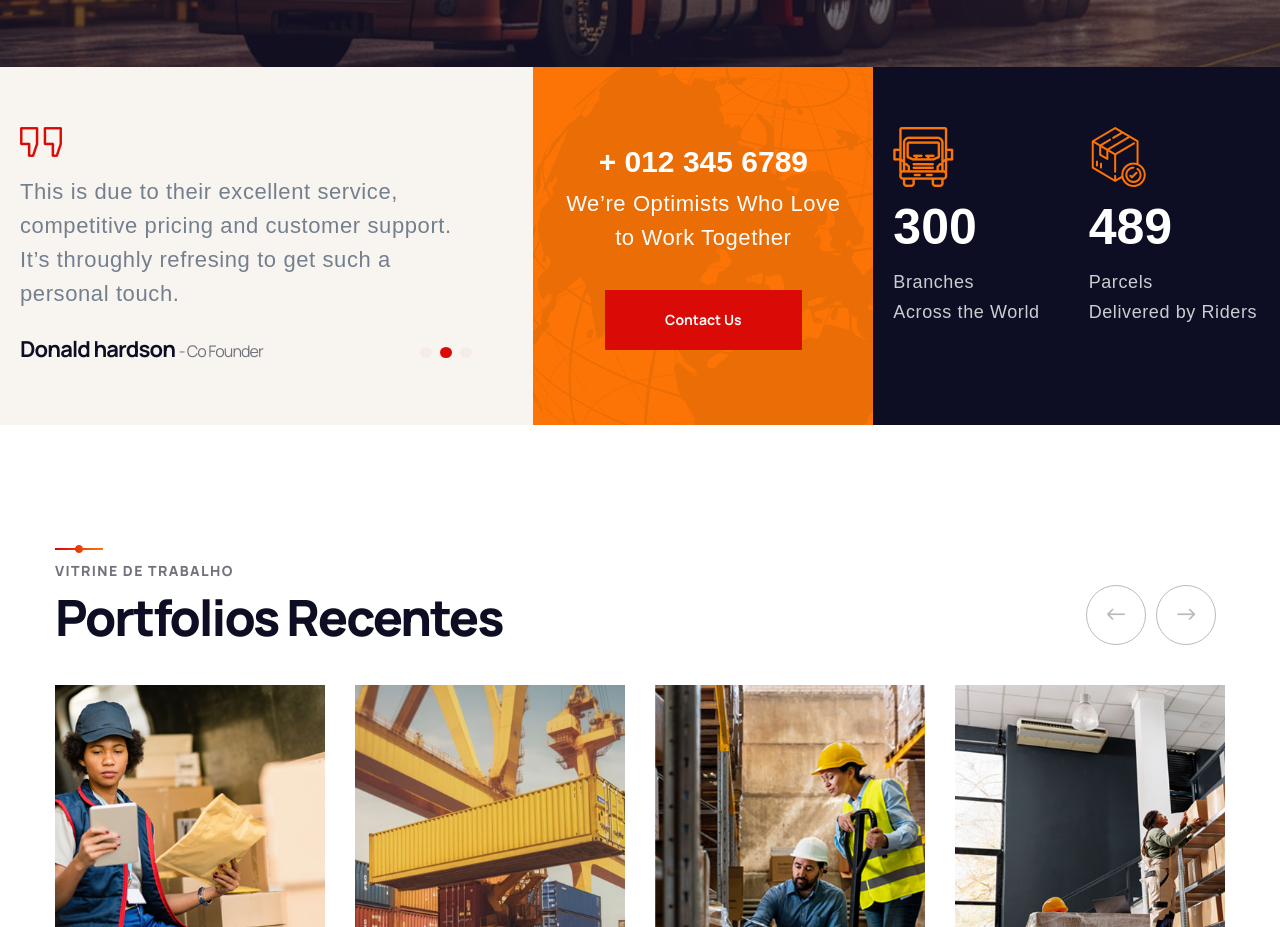
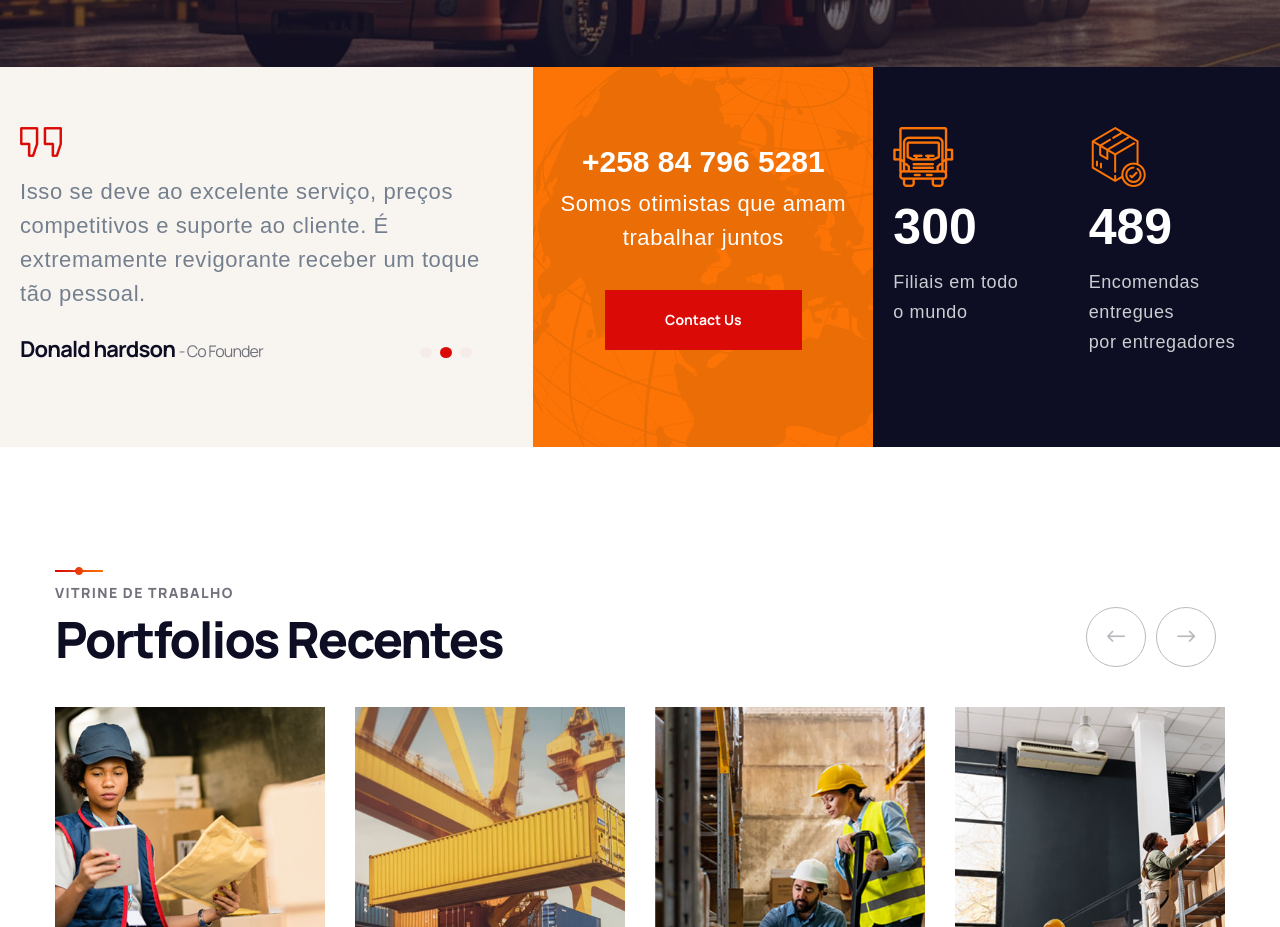
Before and after one commit to SRGLogistica/Next-js-App, a Next.js app: page / in a window 1280 px wide. Shown: the part 5340-6267 px from the top of the page. Built offline with nearby package versions, Linux system fonts and the light colour scheme.

Commit message:
Testimonial1

```diff
--- a/components/sections/Testimonial1.js
+++ b/components/sections/Testimonial1.js
@@ -31,7 +31,16 @@ const Testimonial1 = () => {
 					<div className="testimonial-block">
 						<div className="inner-box">
 							<div className="icon-quote"></div>
-							<div className="text">This is due to their excellent service, competitive pricing and customer support. It’s throughly refresing to get such a personal touch.</div>
+							<div className="text">Isso se deve ao excelente serviço, preços competitivos e suporte ao cliente. É extremamente revigorante receber um toque tão pessoal.</div>
+							<h5 className="name">Sergio Machel <span className="designation">- Co Founder</span></h5>
+						</div>
+					</div>
+				</SwiperSlide>
+				<SwiperSlide>
+					<div className="testimonial-block">
+						<div className="inner-box">
+							<div className="icon-quote"></div>
+							<div className="text">Isso se deve ao excelente serviço, preços competitivos e suporte ao cliente. É extremamente revigorante receber um toque tão pessoal.</div>
 							<h5 className="name">Donald hardson <span className="designation">- Co Founder</span></h5>
 						</div>
 					</div>
@@ -40,16 +49,7 @@ const Testimonial1 = () => {
 					<div className="testimonial-block">
 						<div className="inner-box">
 							<div className="icon-quote"></div>
-							<div className="text">This is due to their excellent service, competitive pricing and customer support. It’s throughly refresing to get such a personal touch.</div>
-							<h5 className="name">Donald hardson <span className="designation">- Co Founder</span></h5>
-						</div>
-					</div>
-				</SwiperSlide>
-				<SwiperSlide>
-					<div className="testimonial-block">
-						<div className="inner-box">
-							<div className="icon-quote"></div>
-							<div className="text">This is due to their excellent service, competitive pricing and customer support. It’s throughly refresing to get such a personal touch.</div>
+							<div className="text">Isso se deve ao excelente serviço, preços competitivos e suporte ao cliente. É extremamente revigorante receber um toque tão pessoal.</div>
 							<h5 className="name">Donald hardson <span className="designation">- Co Founder</span></h5>
 						</div>
 					</div>
@@ -61,8 +61,8 @@ const Testimonial1 = () => {
       <div className="contact-column col-xl-3 col-lg-6 col-md-12 col-sm-12">
         <div className="inner-column">
           <div className="icon-globe"></div>
-          <a href="0123456789" className="phone">+ 012 345 6789</a>
-          <div className="text">We’re Optimists Who Love to Work Together</div>
+          <a href="0123456789" className="phone">+258 84 796 5281</a>
+          <div className="text">Somos otimistas que amam trabalhar juntos</div>
           <Link href="page-contact" className="theme-btn btn-style-one hover-light"><span className="btn-title">Contact Us</span></Link>
         </div>
       </div>
@@ -77,7 +77,7 @@ const Testimonial1 = () => {
                   <i className="icon flaticon-truck"></i>
                   <div className="content">
                     <div className="counter-one"><CounterUp count={300} time={3} /></div>
-                    <div className="counter-text">Branches <br />Across the World</div>
+                    <div className="counter-text">Filiais em todo <br />o mundo</div>
                   </div>
                 </div>
               </div>
@@ -87,7 +87,7 @@ const Testimonial1 = () => {
                   <i className="icon flaticon-order"></i>
                   <div className="content">
                     <div className="counter-one"><CounterUp count={489} time={3} /></div>
-                    <div className="counter-text">Parcels <br />Delivered by Riders</div>
+                    <div className="counter-text">Encomendas entregues<br />por entregadores</div>
                   </div>
                 </div>
               </div>
```
